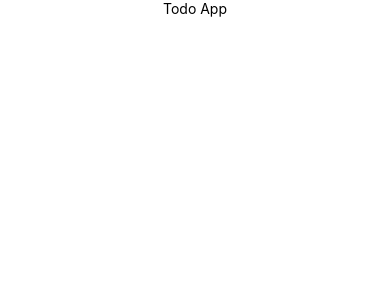
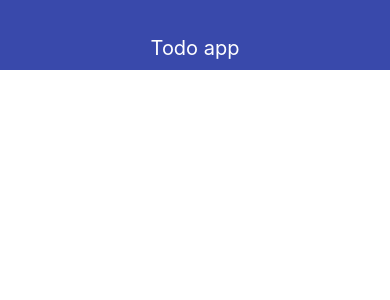
Before and after one commit to monsGT-R/todo-list-react-native-typescript, a React Native app: screen / in a window 390 px wide. Shown: the top 300 px of the page. Built offline with nearby package versions, Linux system fonts and the light colour scheme.

Commit message:
add Navbar

```diff
--- a/App.tsx
+++ b/App.tsx
@@ -1,15 +1,15 @@
-import React from 'react';
-import {StyleSheet, View} from 'react-native';
-import {Navbar} from "./src/Navbar";
+import React from "react";
+import { StyleSheet, View } from "react-native";
+import { Navbar } from "./src/Navbar";
 
 export default function App() {
   return (
     <View style={styles.container}>
-      <Navbar/>
+      <Navbar title="Todo app" />
     </View>
   );
 }
 
 const styles = StyleSheet.create({
-  container: {},
+  container: {}
 });
--- a/src/Navbar.tsx
+++ b/src/Navbar.tsx
@@ -1,18 +1,24 @@
 import React from "react";
-import {View, Text, StyleSheet} from "react-native";
+import { View, Text, StyleSheet } from "react-native";
 
-export const Navbar = (props) => {
-    return(
-        <View style={styles.navbar}>
-            <Text>Todo App</Text>
-        </View>
-    )
-}
+export const Navbar = ({ title }) => {
+  return (
+    <View style={styles.navbar}>
+      <Text style={styles.text}>{title}</Text>
+    </View>
+  );
+};
 
 const styles = StyleSheet.create({
-    navbar: {
-        height: 70,
-        alignItems: 'center'
-    },
-    text: {}
-})
+  navbar: {
+    height: 70,
+    alignItems: "center",
+    justifyContent: "flex-end",
+    backgroundColor: "#3949ab",
+    paddingBottom: 10
+  },
+  text: {
+    color: "white",
+    fontSize: 20
+  }
+});
```
